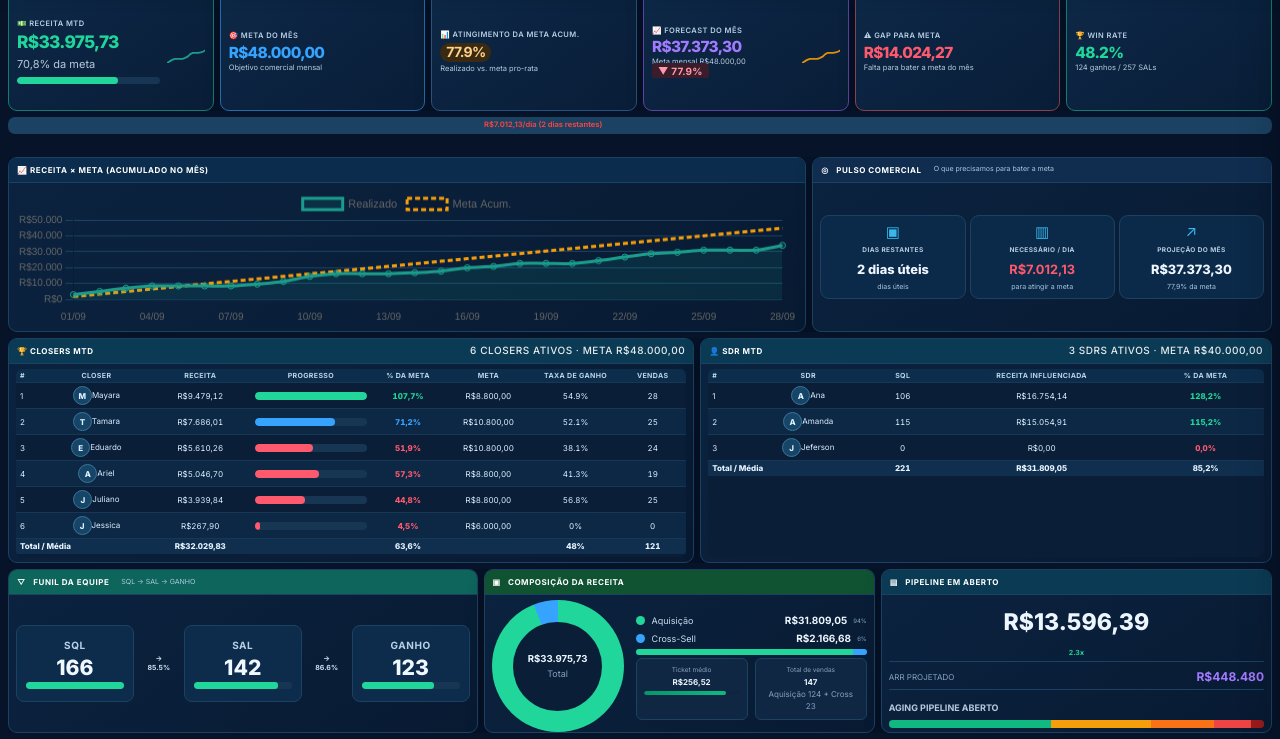
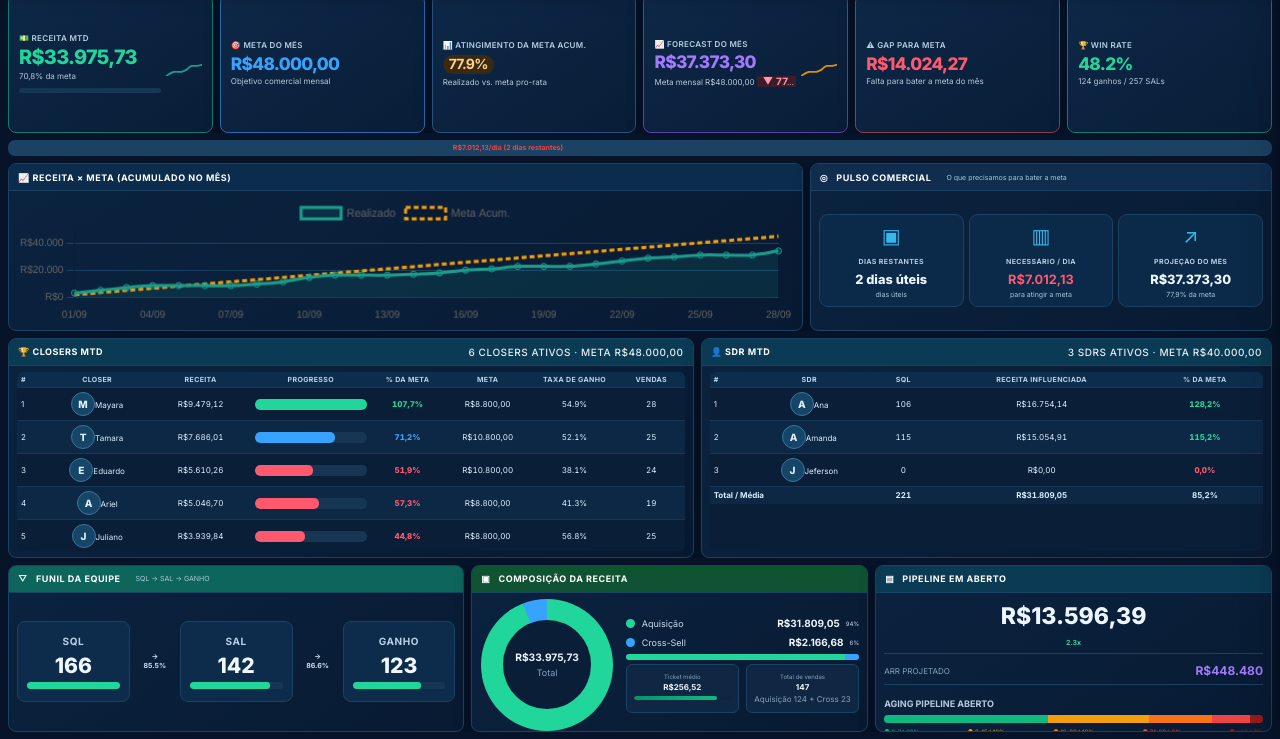
Before and after one commit to michaelamplimed/Amplimed-Painel-Comercial, a website: page index.html in a window 1280 px wide. Shown: the part 61-800 px from the top of the page. Drawn offline with nearby package versions, Linux system fonts and the light colour scheme.

Commit message:
Refaz layout do painel para TV com CSS consolidado e proporções equilibradas

```diff
--- a/index.html
+++ b/index.html
@@ -1006,168 +1006,97 @@
 .pipeline-card #aging-bars-wrap{margin-top:auto!important;padding-top:8px!important}
 @media(max-width:900px){.footer-row{grid-template-columns:1fr!important}.funnel-card #team-funnel-row{grid-template-columns:minmax(0,1fr) 34px minmax(0,1fr) 34px minmax(0,1fr)!important}}
 
-/* Refinamento de alinhamento para TV e telas desktop */
-#sec-ceo{grid-template-rows: minmax(88px,.78fr) 1px minmax(145px,1.12fr) minmax(205px,1.42fr) minmax(145px,1fr)!important;gap:8px!important}
-.kgrid-hero{grid-template-columns:repeat(6,minmax(0,1fr))!important;gap:8px!important}
-.kcard{padding:10px 12px!important;justify-content:center!important}
-.kcard-inner{align-items:center!important;width:100%;min-width:0!important}
-.kcard-inner>div:first-child{min-width:0!important}
-.kcard-lbl{font-size:9px!important;margin-bottom:5px!important;letter-spacing:.45px!important}
-.kcard-val{font-size:clamp(17px,1.7vw,27px)!important;line-height:1.08!important;margin-bottom:3px!important;white-space:nowrap}
-.kcard:nth-child(1) .kcard-val{font-size:clamp(19px,1.9vw,30px)!important}
-.kcard-note{font-size:9px!important;line-height:1.2!important}
-.kcard-inner [id^="spark-"]{max-width:38px!important;flex:0 0 38px!important}
-.central-row,.two-col,.footer-row{gap:8px!important}
-.sec-hdr{height:36px!important;min-height:36px!important;flex-basis:36px!important;padding:0 11px!important;font-size:10px!important;gap:6px!important}
-.sec-hdr small{font-size:8px!important;margin-left:6px!important}
-.central-row .sec-body,.two-col .sec-body,.footer-row .sec-body{padding:7px 9px!important}
-.forecast-mini-grid{gap:6px!important}
-.forecast-mini-item{min-height:0!important;padding:7px 5px!important}
-.pulse-icon{font-size:15px!important;margin-bottom:3px!important}
-.forecast-mini-lbl{font-size:8px!important}
-.forecast-mini-val{font-size:clamp(14px,1.35vw,21px)!important;margin-top:4px!important}
-.forecast-mini-item small{font-size:8px!important}
-.tbl-wrap table th,.tbl-wrap table td{padding:5px 5px!important;font-size:9px!important;line-height:1.12!important}
-.tbl-wrap table th{font-size:8px!important}
-.initial-avatar{width:19px!important;height:19px!important;flex-basis:19px!important;font-size:8px!important}
-.person-cell{gap:4px!important}
-.table-progress{height:8px!important}
-.tf-step{padding:8px 4px!important}
-.tf-lbl{font-size:8px!important}
-.tf-val{font-size:clamp(14px,1.25vw,20px)!important;margin:3px 0!important}
-.tf-arrow{font-size:8px!important;min-width:17px!important}
-.composition-layout{grid-template-columns:minmax(72px,.72fr) minmax(0,1.5fr)!important;gap:7px!important}
-.donut-placeholder{width:min(100%,112px)!important}
-.composition-details{gap:5px!important}
-.composition-line{gap:4px!important;font-size:8px!important}
-.composition-line strong{font-size:9px!important}
-.composition-line small{font-size:7px!important}
-.composition-bottom{gap:4px!important}
-.mrr-box{padding:4px!important}
-.mrr-box strong{font-size:10px!important}
-.pipeline-total{font-size:clamp(18px,1.55vw,25px)!important;margin:1px 0!important}
-.pipeline-coverage{padding-bottom:5px!important;font-size:9px!important}
-.pipeline-arr{padding:5px 0!important}
-#aging-bars-wrap{margin-top:5px!important}
-.aging-bar-track{height:9px!important}
-.aging-legend{font-size:7px!important;gap:2px!important}
-@media(max-height:900px) and (min-width:901px){
-  .topbar{height:70px!important;min-height:70px!important;flex-basis:70px!important}
-  .brand-copy strong{font-size:24px!important}
-  .brand-copy small{font-size:12px!important}
-  .amp-mark{width:40px!important;height:40px!important}
-  .topbar-title strong{font-size:clamp(18px,1.8vw,24px)!important}
-  .topbar-title{padding-left:18px!important}
-  .topbar-tagline{font-size:11px!important;min-width:175px!important;padding-left:15px!important}
-  .topbar-right{padding:6px 9px!important}
-  .content{padding:7px 1%!important}
-  #sec-ceo{grid-template-rows: minmax(78px,.72fr) 1px minmax(132px,1.05fr) minmax(190px,1.4fr) minmax(130px,.95fr)!important;gap:7px!important}
-  .sec-hdr{height:33px!important;min-height:33px!important;flex-basis:33px!important}
-}
-@media(max-height:760px) and (min-width:901px){
-  #sec-ceo{grid-template-rows: minmax(70px,.68fr) 1px minmax(120px,1fr) minmax(175px,1.35fr) minmax(118px,.9fr)!important;gap:6px!important}
-  .kcard{padding:7px 9px!important}
-  .tbl-wrap table th,.tbl-wrap table td{padding:4px!important}
-  .sec-hdr{height:30px!important;min-height:30px!important;flex-basis:30px!important}
-}
-
-/* Ajustes de fidelidade e valores dinâmicos do mockup */
-.revenue-pct{display:block;color:#b7c9dc;font-size:11px;margin-top:4px}
-.revenue-progress{display:block;width:100%;height:7px;border-radius:5px;background:#173653;margin-top:7px;overflow:hidden}
-.revenue-progress i{display:block;height:100%;border-radius:5px;background:#21d69b}
-.kcard:nth-child(1) .kcard-note:after{display:none}
-.composition-line{grid-template-columns:10px minmax(0,1fr) auto auto!important}
-.composition-line small{display:block!important;font-size:8px!important;color:#83a1bd!important}
-
-.tbl-wrap table tr.total-row td{background:#102f4e!important;border-top:1px solid #39708f!important;color:#e7f4ff!important;font-weight:800!important}.tbl-wrap table tr.total-row td:first-child{text-align:left!important}
-
-/* TV FIT FIX v3 — composição proporcional sem cortes em zoom 100% */
-html,body{width:100%!important;height:100%!important;height:100dvh!important;min-height:0!important;overflow:hidden!important}
+/* Layout TV — regras únicas e proporcionais; substitui ajustes acumulados */
+.topbar-tagline{display:none!important}
+html,body{width:100%;height:100%;height:100dvh;min-height:0;margin:0;overflow:hidden!important}
 body{display:flex!important;flex-direction:column!important}
-.topbar{flex:0 0 46px!important;height:46px!important;min-height:46px!important;padding:0 14px!important}
-.layout{flex:1 1 0!important;height:calc(100dvh - 46px)!important;min-height:0!important;overflow:hidden!important}
-.content{display:flex!important;flex:1 1 0!important;flex-direction:column!important;min-width:0!important;min-height:0!important;height:100%!important;overflow:hidden!important;padding:6px 8px!important}
+.topbar{box-sizing:border-box!important;flex:0 0 48px!important;height:48px!important;min-height:48px!important;padding:0 14px!important;overflow:hidden!important}
+.topbar-brand{min-width:0!important}
+.amp-mark{width:30px!important;height:30px!important;flex:0 0 30px!important}
+.brand-copy strong{font-size:18px!important;line-height:1.05!important}
+.brand-copy small{font-size:10px!important;line-height:1.05!important}
+.topbar-title{min-width:0!important;padding-left:14px!important}
+.topbar-title strong{font-size:clamp(15px,1.55vw,23px)!important;line-height:1.1!important;white-space:nowrap!important}
+.topbar-right{min-width:0!important;padding:0 8px!important}
+.layout{display:flex!important;flex:1 1 0!important;height:calc(100dvh - 48px)!important;min-height:0!important;overflow:hidden!important}
+.content{box-sizing:border-box!important;display:flex!important;flex:1 1 0!important;flex-direction:column!important;min-width:0!important;min-height:0!important;height:100%!important;overflow:hidden!important;padding:7px 8px!important}
 .section.active{display:flex!important;flex:1 1 0!important;flex-direction:column!important;min-height:0!important;height:100%!important;overflow:hidden!important}
-#sec-ceo{
- display:grid!important;
- grid-template-columns:minmax(0,1fr)!important;
- grid-template-rows:minmax(62px,.72fr) minmax(17px,.20fr) minmax(105px,1.05fr) minmax(145px,1.35fr) minmax(112px,.98fr)!important;
- gap:6px!important;width:100%!important;height:100%!important;min-height:0!important;max-height:100%!important;overflow:hidden!important
-}
-#sec-ceo>*{min-width:0!important;min-height:0!important}
-.kgrid-hero{display:grid!important;grid-template-columns:repeat(6,minmax(0,1fr))!important;gap:6px!important;height:100%!important;min-height:0!important;margin:0!important}
-.kcard{height:100%!important;min-height:0!important;padding:6px 8px!important;overflow:hidden!important}
-.kcard-val{font-size:clamp(13px,1.2vw,19px)!important;line-height:1.05!important}
-.kcard:nth-child(1) .kcard-val{font-size:clamp(15px,1.35vw,21px)!important}
-.kcard-lbl{font-size:7.5px!important;margin-bottom:3px!important}
-.kcard-note{font-size:7.5px!important;line-height:1.1!important}
-.pace-bar{height:17px!important;min-height:17px!important;max-height:17px!important;margin:0!important;padding:1px 7px!important;font-size:7.5px!important;line-height:14px!important}
-.central-row,.two-col,.footer-row{
- display:grid!important;height:100%!important;min-height:0!important;max-height:100%!important;
- gap:6px!important;margin:0!important;overflow:hidden!important
-}
-.central-row{grid-template-columns:minmax(0,1.65fr) minmax(0,.95fr)!important}
+#sec-ceo{box-sizing:border-box!important;display:grid!important;grid-template-columns:minmax(0,1fr)!important;grid-template-rows:minmax(100px,.9fr) 16px minmax(125px,1.08fr) minmax(175px,1.42fr) minmax(135px,1.08fr)!important;gap:7px!important;width:100%!important;height:100%!important;min-height:0!important;max-height:100%!important;overflow:hidden!important}
+#sec-ceo>*{box-sizing:border-box!important;min-width:0!important;min-height:0!important;margin:0!important}
+.kgrid-hero{display:grid!important;grid-template-columns:repeat(6,minmax(0,1fr))!important;gap:7px!important;width:100%!important;height:100%!important;min-height:0!important;margin:0!important;overflow:hidden!important}
+.kcard{box-sizing:border-box!important;width:100%!important;height:100%!important;min-width:0!important;min-height:0!important;padding:8px 10px!important;overflow:hidden!important;border-radius:8px!important}
+.kcard-inner{min-width:0!important;width:100%!important;gap:5px!important}
+.kcard-lbl{font-size:8px!important;line-height:1.15!important;letter-spacing:.3px!important;margin:0 0 4px!important;white-space:nowrap!important;overflow:hidden!important;text-overflow:ellipsis!important}
+.kcard-val{font-size:clamp(15px,1.35vw,22px)!important;line-height:1.05!important;margin:0 0 4px!important;white-space:nowrap!important}
+.kcard:nth-child(1) .kcard-val{font-size:clamp(17px,1.55vw,25px)!important}
+.kcard-note{font-size:8px!important;line-height:1.15!important;white-space:nowrap!important;overflow:hidden!important;text-overflow:ellipsis!important}
+.kcard-inner [id^="spark-"]{max-width:36px!important;flex:0 0 36px!important;overflow:hidden!important}
+.pace-bar{box-sizing:border-box!important;width:100%!important;height:16px!important;min-height:16px!important;max-height:16px!important;margin:0!important;padding:1px 7px!important;font-size:7px!important;line-height:13px!important;white-space:nowrap!important;overflow:hidden!important}
+.central-row,.two-col,.footer-row{display:grid!important;box-sizing:border-box!important;width:100%!important;height:100%!important;min-height:0!important;max-height:100%!important;gap:7px!important;margin:0!important;overflow:hidden!important}
+.central-row{grid-template-columns:minmax(0,1.72fr) minmax(0,1fr)!important}
 .two-col{grid-template-columns:minmax(0,1.2fr) minmax(0,1fr)!important}
-.footer-row{grid-template-columns:minmax(0,1.2fr) minmax(0,1fr) minmax(0,1fr)!important}
-.central-row .sec-card,.two-col .sec-card,.footer-row .sec-card{height:100%!important;min-height:0!important;max-height:100%!important;margin:0!important;overflow:hidden!important}
-.sec-hdr{height:25px!important;min-height:25px!important;flex:0 0 25px!important;padding:0 8px!important;font-size:8px!important;white-space:nowrap!important}
-.sec-hdr small{font-size:7px!important}
-.central-row .sec-body,.two-col .sec-body,.footer-row .sec-body{flex:1 1 0!important;min-height:0!important;overflow:hidden!important;padding:5px 7px!important}
-.central-row .chart-wrap{flex:1 1 0!important;min-height:0!important;height:auto!important;position:relative!important}
+.footer-row{grid-template-columns:minmax(0,1.15fr) minmax(0,1fr) minmax(0,1fr)!important}
+.central-row>.sec-card,.two-col>.sec-card,.footer-row>.sec-card{display:flex!important;flex-direction:column!important;box-sizing:border-box!important;width:100%!important;height:100%!important;min-width:0!important;min-height:0!important;max-height:100%!important;margin:0!important;overflow:hidden!important;border-radius:8px!important}
+.sec-hdr{box-sizing:border-box!important;display:flex!important;align-items:center!important;flex:0 0 27px!important;height:27px!important;min-height:27px!important;padding:0 9px!important;font-size:9px!important;line-height:1!important;gap:5px!important;overflow:hidden!important;white-space:nowrap!important}
+.sec-hdr small{font-size:7px!important;overflow:hidden!important;text-overflow:ellipsis!important}
+.central-row .sec-body,.two-col .sec-body,.footer-row .sec-body{box-sizing:border-box!important;display:flex!important;flex:1 1 0!important;flex-direction:column!important;min-width:0!important;min-height:0!important;padding:6px 8px!important;overflow:hidden!important}
+.central-row .chart-wrap{position:relative!important;flex:1 1 0!important;width:100%!important;height:auto!important;min-height:0!important}
 .central-row .chart-wrap canvas{position:absolute!important;inset:0!important;width:100%!important;height:100%!important}
 #forecast-panel-body{justify-content:center!important}
-.forecast-mini-grid{grid-template-columns:repeat(3,minmax(0,1fr))!important;gap:4px!important}
-.forecast-mini-item{padding:5px 3px!important;min-width:0!important;min-height:0!important}
-.forecast-mini-lbl{font-size:6.5px!important;white-space:normal!important;text-align:center!important}
-.forecast-mini-val{font-size:clamp(10px,1vw,15px)!important;text-align:center!important}
+.forecast-mini-grid{display:grid!important;grid-template-columns:repeat(3,minmax(0,1fr))!important;gap:5px!important;width:100%!important;min-height:0!important}
+.forecast-mini-item{box-sizing:border-box!important;min-width:0!important;min-height:0!important;padding:6px 3px!important}
+.forecast-mini-lbl{font-size:7px!important;line-height:1.1!important;text-align:center!important}
+.forecast-mini-val{font-size:clamp(11px,1vw,16px)!important;line-height:1.1!important;text-align:center!important}
 .forecast-mini-item small{font-size:7px!important;text-align:center!important}
-.tbl-wrap{display:block!important;flex:1 1 0!important;min-height:0!important;height:auto!important;max-height:100%!important;overflow:hidden!important}
-.tbl-wrap table{width:100%!important;table-layout:fixed!important;height:auto!important}
-.tbl-wrap table th{padding:3px 4px!important;font-size:7px!important;line-height:1.05!important}
-.tbl-wrap table td{padding:3px 4px!important;font-size:8px!important;line-height:1.05!important}
-#closers-insight,#sdr-insight{flex:0 1 auto!important;max-height:34%!important;min-height:0!important;overflow:hidden!important;margin-top:3px!important;padding-top:3px!important}
-.sdr-insight-title{font-size:7px!important;margin-bottom:2px!important}
-.sdr-insight-name{font-size:7px!important}
-.sdr-insight-pct{font-size:7px!important}
+.tbl-wrap{display:block!important;flex:1 1 0!important;width:100%!important;height:auto!important;min-width:0!important;min-height:0!important;max-height:100%!important;overflow:hidden!important}
+.tbl-wrap table{width:100%!important;height:auto!important;table-layout:fixed!important}
+.tbl-wrap table th{padding:4px 4px!important;font-size:7px!important;line-height:1.1!important}
+.tbl-wrap table td{padding:4px 4px!important;font-size:8px!important;line-height:1.1!important}
+#closers-insight,#sdr-insight{flex:0 1 auto!important;max-height:30%!important;min-height:0!important;overflow:hidden!important;margin-top:3px!important;padding-top:3px!important}
+.sdr-insight-title,.sdr-insight-name,.sdr-insight-pct{font-size:7px!important}
 .sdr-insight-row{min-height:10px!important;margin-bottom:1px!important}
 #funil-panel-body{justify-content:center!important}
-#team-funnel-row{display:grid!important;grid-template-columns:minmax(0,1fr) 20px minmax(0,1fr) 20px minmax(0,1fr)!important;align-items:center!important;gap:3px!important;width:100%!important}
-.tf-step{width:100%!important;min-width:0!important;padding:7px 4px!important}
+#team-funnel-row{display:grid!important;grid-template-columns:minmax(0,1fr) 20px minmax(0,1fr) 20px minmax(0,1fr)!important;align-items:center!important;gap:4px!important;width:100%!important;min-width:0!important}
+.tf-step{box-sizing:border-box!important;width:100%!important;min-width:0!important;padding:9px 5px!important}
 .tf-lbl{font-size:7px!important}
-.tf-val{font-size:clamp(12px,1.15vw,17px)!important;line-height:1.1!important}
-.tf-arrow{min-width:0!important;font-size:7px!important}
-.composition-layout{display:grid!important;grid-template-columns:minmax(66px,.65fr) minmax(0,1.35fr)!important;align-items:center!important;gap:6px!important;width:100%!important;min-height:0!important}
-.donut-placeholder{width:min(100%,100px)!important;max-width:100px!important}
-.donut-core strong{font-size:clamp(8px,.75vw,11px)!important}
-.composition-details{min-width:0!important;gap:3px!important}
-.composition-line{grid-template-columns:7px minmax(0,1fr) auto auto!important;gap:3px!important;font-size:7px!important;min-width:0!important}
-.composition-line strong{font-size:7px!important;white-space:nowrap!important}
-.composition-line small{font-size:6px!important}
-.composition-bottom{display:grid!important;grid-template-columns:repeat(2,minmax(0,1fr))!important;gap:4px!important}
-.mrr-box{min-width:0!important;padding:4px!important;margin-top:0!important}
-.mrr-box small,.mrr-box div:first-child{font-size:6.5px!important}
+.tf-val{font-size:clamp(14px,1.2vw,20px)!important;line-height:1.1!important}
+.tf-arrow{min-width:0!important;font-size:7px!important;text-align:center!important}
+.composition-layout{display:grid!important;grid-template-columns:minmax(76px,.72fr) minmax(0,1.5fr)!important;align-items:center!important;gap:8px!important;width:100%!important;min-width:0!important;min-height:0!important}
+.donut-placeholder{width:min(100%,116px)!important;max-width:116px!important}
+.donut-core strong{font-size:clamp(8px,.8vw,12px)!important}
+.composition-details{display:flex!important;flex-direction:column!important;gap:4px!important;min-width:0!important}
+.composition-line{display:grid!important;grid-template-columns:8px minmax(0,1fr) auto auto!important;gap:4px!important;min-width:0!important;font-size:7px!important}
+.composition-line strong{font-size:8px!important;white-space:nowrap!important}
+.composition-line small{display:block!important;font-size:6px!important;white-space:nowrap!important}
+.composition-bottom{display:grid!important;grid-template-columns:repeat(2,minmax(0,1fr))!important;gap:5px!important}
+.mrr-box{box-sizing:border-box!important;min-width:0!important;padding:5px!important;margin:0!important;overflow:hidden!important}
+.mrr-box small,.mrr-box div:first-child{font-size:6px!important}
 .mrr-box strong,.mrr-box [id],.mrr-box .js-ticket-medio{font-size:8px!important}
-.mrr-box em{font-size:6px!important}
-.pipeline-card .sec-body{justify-content:flex-start!important;gap:3px!important}
-.pipeline-total{font-size:clamp(17px,1.55vw,24px)!important;margin:2px 0!important}
-.pipeline-coverage{font-size:7px!important;padding-bottom:3px!important}
-.pipeline-arr{padding:3px 0!important}
-#aging-bars-wrap{margin-top:auto!important;padding-top:4px!important}
+.pipeline-card .sec-body{justify-content:flex-start!important;gap:4px!important}
+.pipeline-total{font-size:clamp(20px,1.65vw,27px)!important;line-height:1.1!important;margin:4px 0!important}
+.pipeline-coverage{font-size:7px!important;padding-bottom:4px!important}
+.pipeline-arr{padding:4px 0!important}
+#aging-bars-wrap{margin-top:auto!important;padding-top:5px!important}
 .aging-bar-track{height:8px!important}
-.aging-legend{font-size:6px!important;gap:2px!important;white-space:nowrap!important}
-@media(max-height:740px) and (min-width:901px){
- #sec-ceo{grid-template-rows:minmax(56px,.68fr) minmax(16px,.18fr) minmax(95px,1fr) minmax(130px,1.25fr) minmax(100px,.92fr)!important;gap:5px!important}
- .footer-row{display:grid!important}
- .sec-hdr{height:22px!important;min-height:22px!important;flex:0 0 22px!important}
- .tbl-wrap table th,.tbl-wrap table td{padding:2px 3px!important}
- .topbar{height:42px!important;min-height:42px!important;flex-basis:42px!important}
- .layout{height:calc(100dvh - 42px)!important}
-}
-@media(max-height:620px) and (min-width:901px){
- #sec-ceo{grid-template-rows:minmax(50px,.65fr) minmax(14px,.16fr) minmax(85px,.95fr) minmax(112px,1.15fr) minmax(88px,.85fr)!important;gap:4px!important}
- .topbar{height:38px!important;min-height:38px!important;flex-basis:38px!important}
- .layout{height:calc(100dvh - 38px)!important}
- .sec-hdr{height:20px!important;min-height:20px!important;flex-basis:20px!important}
+.aging-legend{display:flex!important;justify-content:space-between!important;gap:3px!important;font-size:6px!important;white-space:nowrap!important}
+@media(max-height:760px) and (min-width:901px){
+ #sec-ceo{grid-template-rows:minmax(90px,.85fr) 15px minmax(115px,1.05fr) minmax(160px,1.35fr) minmax(125px,1fr)!important;gap:5px!important}
+ .topbar{height:44px!important;min-height:44px!important;flex-basis:44px!important}
+ .layout{height:calc(100dvh - 44px)!important}
+ .sec-hdr{flex-basis:24px!important;height:24px!important;min-height:24px!important}
+ .tbl-wrap table th,.tbl-wrap table td{padding:3px!important}
+}
+@media(max-width:900px){
+ html,body{height:auto!important;min-height:100%!important;overflow:auto!important}
+ body{display:block!important}
+ .topbar{height:auto!important;min-height:48px!important;overflow:visible!important}
+ .layout,.content{height:auto!important;overflow:visible!important}
+ .section.active{height:auto!important;overflow:visible!important}
+ #sec-ceo{display:flex!important;flex-direction:column!important;height:auto!important;max-height:none!important;overflow:visible!important}
+ .kgrid-hero{grid-template-columns:repeat(2,minmax(0,1fr))!important}
+ .central-row,.two-col,.footer-row{grid-template-columns:minmax(0,1fr)!important;height:auto!important;overflow:visible!important}
+ .central-row>.sec-card,.two-col>.sec-card,.footer-row>.sec-card{height:auto!important;min-height:150px!important}
+ .footer-row>.sec-card{min-height:180px!important}
 }
 
 </style>
```
